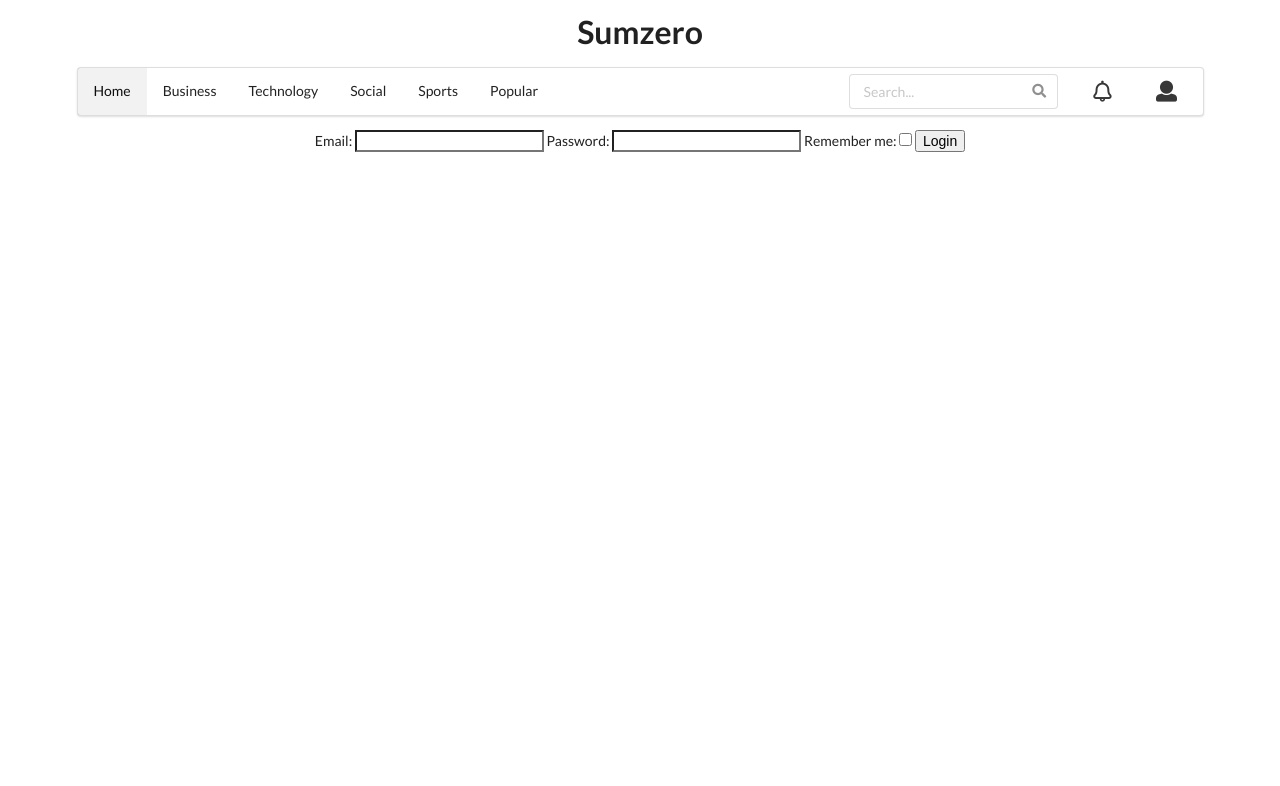
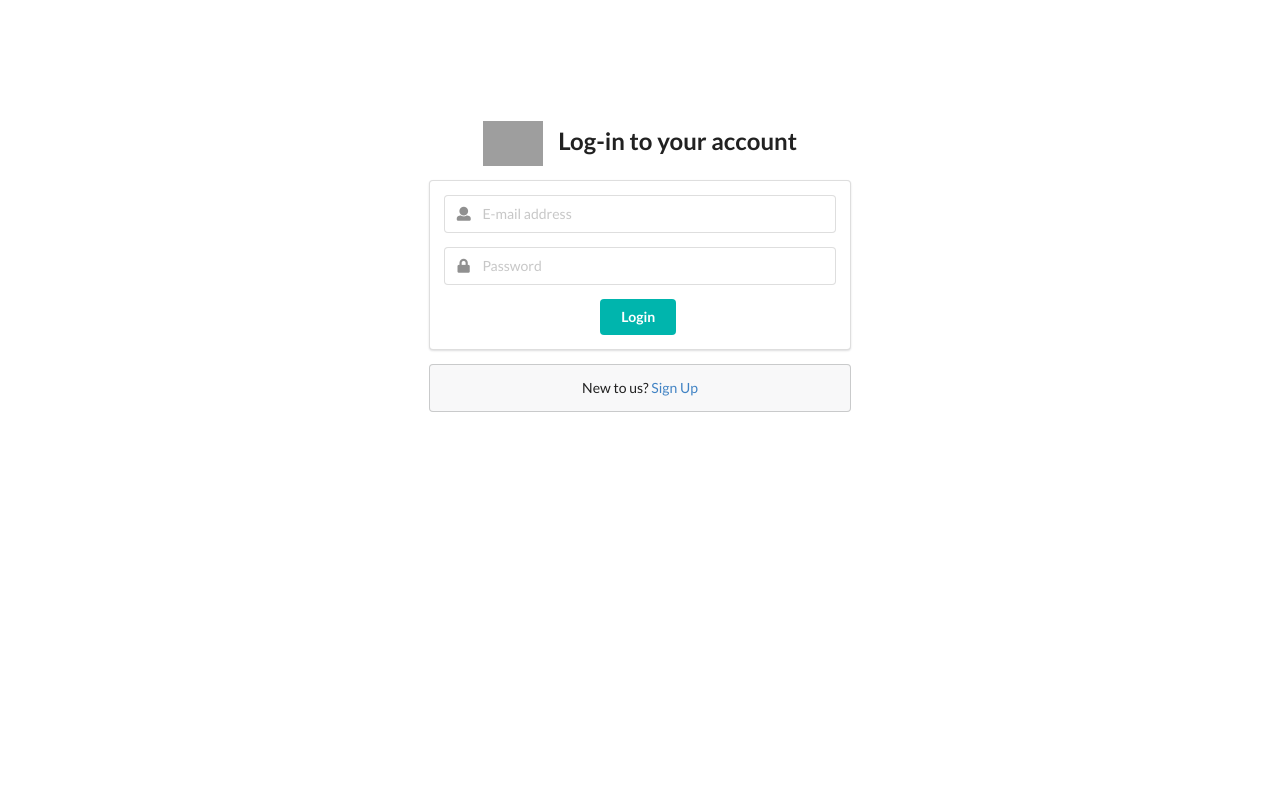
Before and after one commit to rz1993/sumzero, a Flask app: page /user/login in a window 1280 px wide. Shown: the top 786 px of the page. After the commit the page ends 412 px from the top, so only its background shows below. Run offline with Flask 2, Linux system fonts and the light colour scheme; some libraries are stand-ins or nearby versions; grey boxes are pictures that could not be loaded.

Commit message:
Designed basic user and home page templates

```diff
--- a/sum_zero/__init__.py
+++ b/sum_zero/__init__.py
@@ -29,6 +29,10 @@ manager = Manager(app)
 manager.add_command('db', MigrateCommand)
 
 @app.route('/')
+def landing():
+    return render_template('landing.html')
+
+@app.route('/home')
 def index():
     return render_template('home.html')
 
--- a/sum_zero/templates/base.html
+++ b/sum_zero/templates/base.html
@@ -10,16 +10,16 @@
     <link rel="stylesheet" href="https://cdnjs.cloudflare.com/ajax/libs/semantic-ui/2.2.13/semantic.min.css">
 
     <!-- Custom CSS goes here -->
-    {% block css %}
     <style type="text/css">
       .header-bar {
         margin-top: 1em;
       }
-      .sticky {
-        top: 0;
-        position: fixed;
+
+      .padded {
+        padding-top: 60px;
       }
     </style>
+    {% block css %}
     {% endblock %}
 
     <!-- Custom pre-page load scripts go here -->
@@ -29,6 +29,8 @@
   </head>
 
   <body>
+    {% block body %}
+
     <!-- Main Container -->
     <div id="body-container" class="ui center aligned container">
 
@@ -36,15 +38,15 @@
       {% block header %}
       <div class="ui text container header-bar">
         <h2 class="ui huge center aligned header">
-          Sumzero
+          SumZero
         </h2>
       </div>
       {% endblock %}
 
       <!-- Navbar -->
       <div id="navbar" class="ui borderless menu">
-        <div class="center menu">
-          <a class="active item">
+        <div class="ui container">
+          <a class="active item" href="{{ url_for('index') }}">
             Home
           </a>
           {% for category in ['Business', 'Technology', 'Social', 'Sports', 'Popular'] %}
@@ -52,7 +54,6 @@
             {{ category }}
           </a>
           {% endfor %}
-        </div>
           <div class="right menu">
             <div class="item">
               <div class="ui icon input">
@@ -60,12 +61,19 @@
                 <i class="search link icon"></i>
               </div>
             </div>
+            {% if current_user.is_authenticated %}
             <a class="item">
               <i class="large alarm outline icon"></i>
             </a>
             <a class="item">
               <i class="large user icon"></i>
             </a>
+            {% else %}
+            <a class="item" href="{{ url_for('user.login') }}">
+              <strong>Log In</strong>
+            </a>
+            {% endif %}
+          </div>
         </div>
       </div>
 
@@ -74,21 +82,36 @@
       {% endblock %}
     </div>
 
+    {% endblock %}
+
     <!-- Post-page load Javascript -->
     <script src="https://cdnjs.cloudflare.com/ajax/libs/jquery/2.1.3/jquery.min.js"></script>
     <script src="https://cdnjs.cloudflare.com/ajax/libs/semantic-ui/2.2.13/semantic.min.js"></script>
     {% block scripts %}
+
+    <!-- To make navbar sticky -->
     <script>
       window.onscroll = function() {myFunction()};
 
       var navbar = document.getElementById("navbar");
+      var bodyContainer = document.getElementById("body-container")
       var sticky = navbar.offsetTop;
 
       function myFunction() {
-        if (window.pageYOffset >= sticky) {
-          navbar.classList.add("sticky");
+        if (window.pageYOffset - 10 >= sticky) {
+          //navbar.classList.add("large");
+          navbar.classList.add("top");
+          navbar.classList.add("fixed");
+
+          // To prevent sudden overlay of navbar over the content
+          bodyContainer.classList.add("padded");
         } else {
-          navbar.classList.remove("sticky");
+          //navbar.classList.remove("large");
+          navbar.classList.remove("top");
+          navbar.classList.remove("fixed");
+
+          // Undo the body padding
+          bodyContainer.classList.remove("padded");
         }
       }
     </script>
--- /dev/null
+++ b/sum_zero/templates/landing.html
@@ -0,0 +1 @@
+{% extends 'base_alt.html' %}
--- a/sum_zero/templates/user/login.html
+++ b/sum_zero/templates/user/login.html
@@ -1,14 +1,78 @@
 {% extends 'base.html' %}
 
-{% block content %}
+<!--
+  TODO:
+    1. Move error messages as sidepopups to fields
+    2. Possibly move form validation to front-end JS
+    3. Add header bar to the top
+-->
+{% block title %}
+Login to Sumzero
+{% endblock %}
 
-  {{ get_flashed_messages()[0] }}
-  <form method="POST">
-    {{ form.csrf_token }}
-    {{ form.email.label }} {{ form.email() }}
-    {{ form.password.label }} {{ form.password() }}
-    {{ form.remember_me.label }} {{ form.remember_me }}
-    {{ form.submit() }}
-  </form>
+{% block css %}
+<!-- Needed to make the grid centered on the page -->
+<style type="text/css">
+    body > .grid {
+      height: 70%;
+    }
+    .image {
+      margin-top: -100px;
+    }
+    .column {
+      max-width: 450px;
+    }
+  </style>
+{% endblock %}
+
+{% block body %}
+<!-- Centered form container grid -->
+<div class="ui middle aligned center aligned grid">
+  <div class="six wide column">
+    <h2 class="ui header">
+      <img class="image" src="{{ url_for('static', filename='logo.png') }}">
+      <div class="content">Log-in to your account</div>
+    </h2>
+
+    <!-- Log-in form -->
+    <form method="POST" class="ui large form">
+      {{ form.csrf_token }}
+      <div class="ui segment">
+        <div class="field">
+          <div class="ui left icon input">
+            <i class="user icon"></i>
+            {{ form.email(placeholder="E-mail address") }}
+          </div>
+        </div>
+        <div class="field">
+          <div class="ui left icon input">
+            <i class="lock icon"></i>
+            {{ form.password(placeholder="Password") }}
+          </div>
+        </div>
+        {{ form.submit(class="ui teal submit button") }}
+      </div>
+    </form>
+    <div class="ui message">
+      New to us?
+      <a href="{{ url_for('user.register') }}">Sign Up</a>
+    </div>
+
+    <!-- Error messages -->
+    {% if form.email.errors or form.password.errors %}
+    <div class="ui error message">
+      <div class="header">There were some issues.</div>
+      <ul class="list">
+      {% for error_msg in form.email.errors %}
+        <li>{{ error_msg }}</li>
+      {% endfor %}
+      {% for error_msg in form.password.errors %}
+        <li>{{ error_msg }}</li>
+      {% endfor %}
+      </ul>
+    </div>
+    {% endif %}
+  </div>
+</div>
 
 {% endblock %}
```
Also changed, not shown: sum_zero/templates/base_alt.html (added, +82 -0 lines), sum_zero/templates/home.html (+4 -3 lines), sum_zero/templates/user/register.html (+66 -11 lines), sum_zero/templates/user/success.html (+20 -4 lines), README.md, sum_zero/templates/img/test.jpg (deleted), 1 other file. Lines whose indentation alone changed are shown as unchanged.
